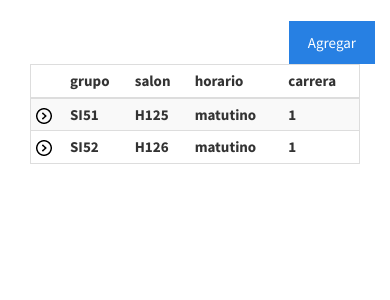
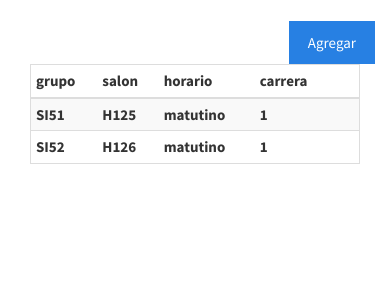
Before and after one commit to ITMotion/SUC, a PHP site: page /views/Grupos.php in a window 390 px wide. Shown: the part 95-395 px from the top of the page. Run offline with PHP 8.4, Linux system fonts and the light colour scheme; data comes from the database, SQL or seed files in the repository; data that the repository does not hold is empty.

Commit message:
avance grupos

```diff
--- a/model/DAOgrupo.php
+++ b/model/DAOgrupo.php
@@ -13,7 +13,7 @@
 
 		//obtener la tabla de los grupos
 		function GetInfogrupos(){
-			$sql ="SELECT * FROM GRUPOS";
+			$sql ="SELECT * FROM grupos";
 
 			$this->bd->selectSQL($sql);
 			if(!empty($this->bd->rowresult)){
--- a/model/grupo-ajax.js
+++ b/model/grupo-ajax.js
@@ -11,7 +11,7 @@ function getGrupo(clave) {
     xhttp.send();
 }
 
-function EditGrupos(clave) {
+function EditGrupo(grupo) {
     var xhttp = new XMLHttpRequest();
     xhttp.onreadystatechange = function() {
         var divPanel = document.getElementById('panel');
@@ -20,11 +20,11 @@ function EditGrupos(clave) {
             divPanel.innerHTML = xhttp.responseText;
         }
     };
-    xhttp.open("GET", "../views/grupoPanel.php?clave="+clave, true);
+    xhttp.open("GET", "../views/AlumnosPanel.php?matricula="+matricula, true);
     xhttp.send();
 }
 
-function deleteGrupo(clave) {
+function deleteGrupo(grupo) {
     if (confirm("¿De verdad deseas eliminar el grupo?")) {
         var xhttp = new XMLHttpRequest();
         xhttp.onreadystatechange = function() {
--- a/views/Grupos.php
+++ b/views/Grupos.php
@@ -26,11 +26,13 @@
 				<table class="table table-condensed table-striped table-hover">
 					<thead>
 						<tr>
-							<th></th>
+
 							<th>grupo</th>
 							<th>salon</th>
 							<th>horario</th>
 							<th>carrera</th>
+							<th></th>
+							<th></th>
 
 						</tr>
 					</thead>
@@ -39,19 +41,13 @@
 							if(!empty($list)) {
 								foreach ($list as $row) { ?>
 						<tr>
-							<th>
 
-								<a id="btnSelect" onclick="EditGrupos(<?php echo $row->clave ?>)">
-									<img src="../image/icons/select.png"
-										onmouseover="this.src='../image/icons/select-onclick.png'"
-										onmouseout="this.src='../image/icons/select.png'">
-								</a>
-
-							</th>
 							<th><?php echo $row->grupo; ?></th>
 							<th><?php echo $row->salon ?></th>
 							<th><?php echo $row->horario ?></th>
 							<th><?php echo $row->carrera ?></th>
+							<th></th>
+							<th></th>
 
 						</tr>
 						<?php
@@ -63,9 +59,7 @@
 			</div>
 		</div>
 		<br>
-		<div class="col-md-4">
-			<div id="panel"></div>
-		</div>
+
 	</div>
 	<script src="../model/grupo-ajax.js"></script>
 	<script type="text/javascript" charset="UTF-8" src="../js/jquery.js"></script>
--- a/views/grupoPanel.php
+++ b/views/grupoPanel.php
@@ -1,5 +1,5 @@
 <?php
-	$clave = $_GET['clave'];
+	$grupo = $_GET['grupo'];
 	include_once("../model/DAOgrupo.php");
 	$db = new DAOgrupo();
 ?>
@@ -8,4 +8,4 @@
 
 <br>
 	<a href="" class="btn btn-warning" style="width: 40%;">Editar</a>
-	<button class="btn btn-danger pull-right" style="width: 40%;" id="btnDelete" onclick="deleteGrupo(<?php echo $clave ?>)">Eliminar</button>
+	<button class="btn btn-danger pull-right" style="width: 40%;" id="btnDelete" onclick="deleteGrupo(<?php echo $grupo ?>)">Eliminar</button>
```
